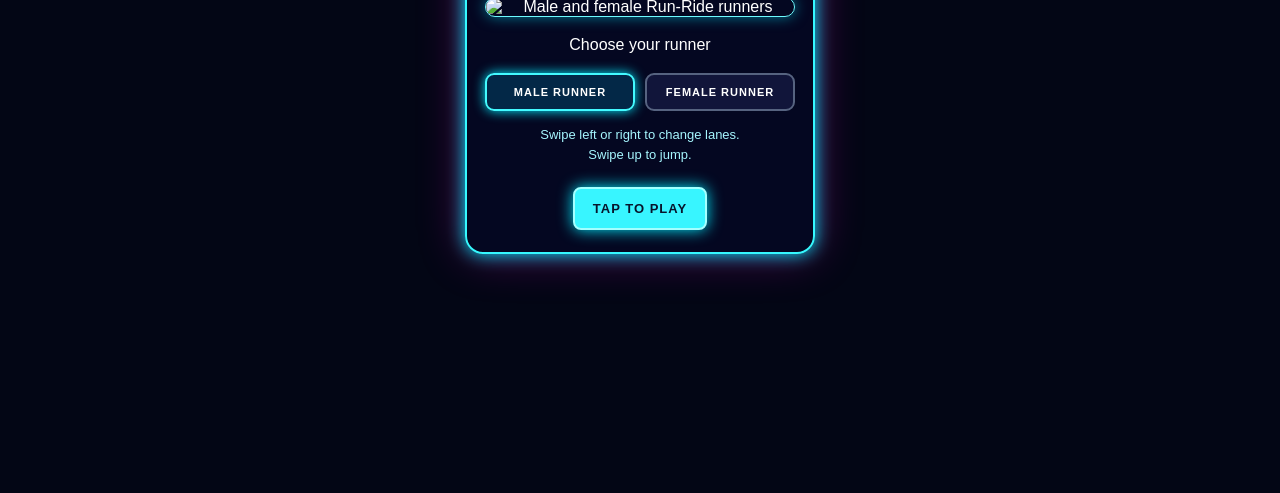
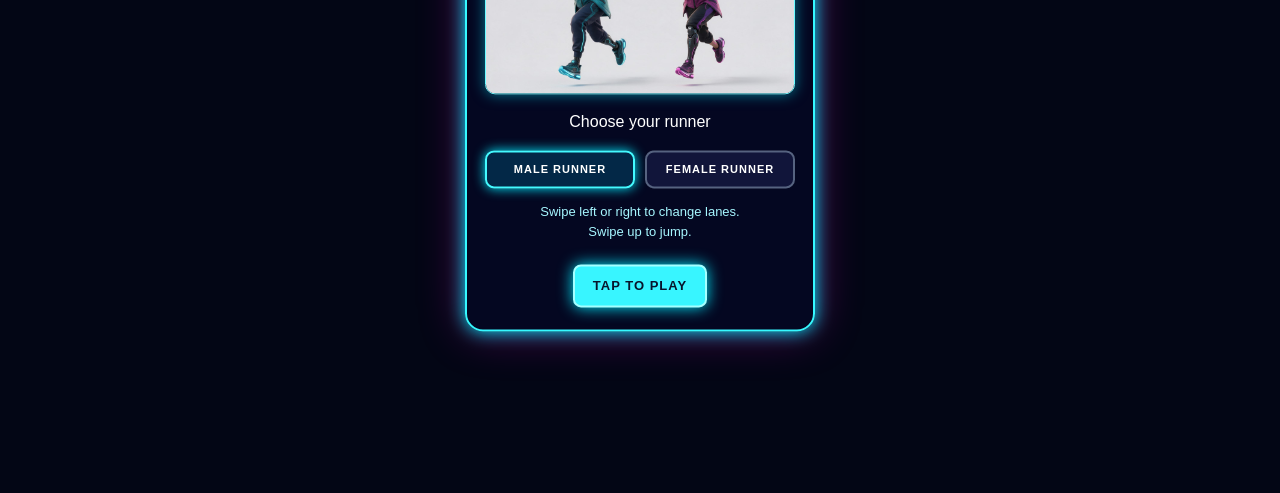
Before and after one commit to Pavithra-627/sky-run, a plain HTML site: page index.html in a window 1280 px wide. Shown: the part 307-800 px from the top of the page. Drawn offline with Linux system fonts and the light colour scheme; a script that the page names is missing.

Commit message:
Update index.html

```diff
--- a/index.html
+++ b/index.html
@@ -50,7 +50,7 @@
     <h2>RUN-RIDE</h2>
 
     <img
-      src="runners.png"
+      src="image.jpg (2).png"
       alt="Male and female Run-Ride runners"
       class="runner-picture"
     />
```
